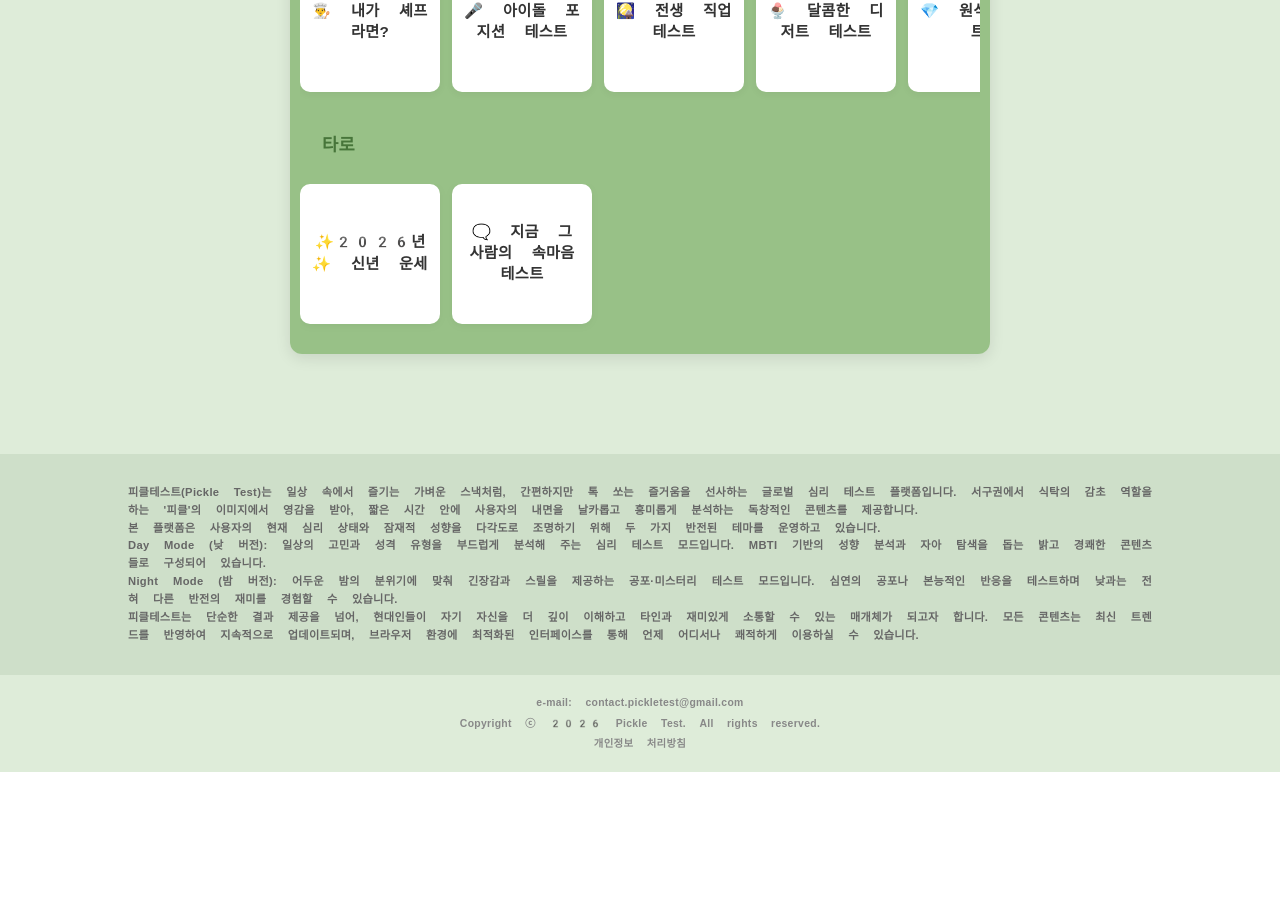
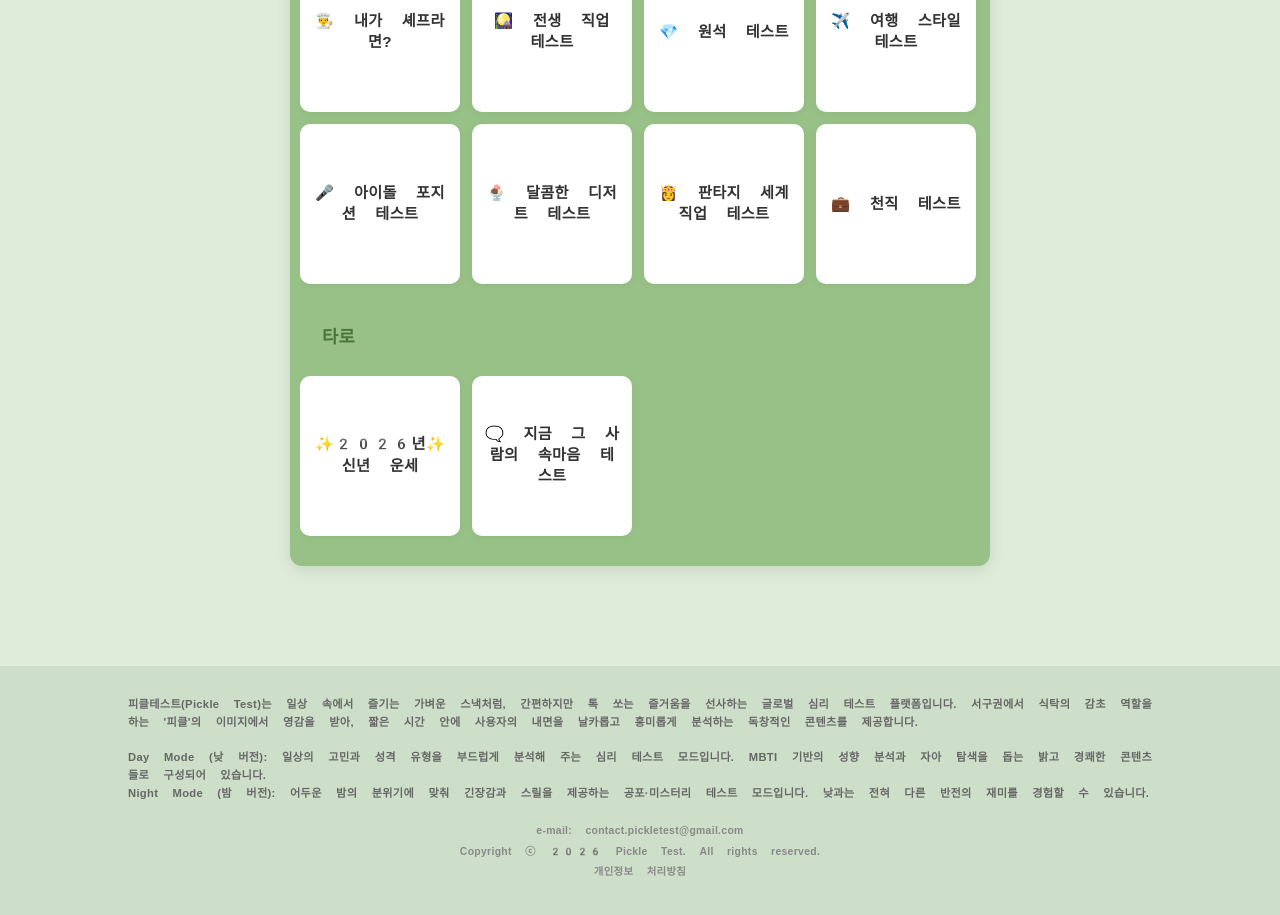
Before and after one commit to dahyeon777/pickle-test-nextjs, a Next.js app: page / in a window 1280 px wide. Shown: the part 559-1474 px from the top of the page. Before the commit the page ends 1331 px from the top, so only its background shows below. Built offline with nearby package versions, Linux system fonts and the light colour scheme; a web font is replaced by a local one.

Commit message:
style: 메인 페이지 아이템 크기 변경

```diff
--- a/src/app/FirstPage/page.module.css
+++ b/src/app/FirstPage/page.module.css
@@ -1,4 +1,4 @@
-/* 전체 레이아웃 설정 */
+/* --- 전체 레이아웃 설정 --- */
 .pageWrapper {
   width: 100%;
   min-height: 100vh;
@@ -43,13 +43,13 @@
   padding-left: 5px;
 }
 
-/* 밤 모드일 때 제목 색상을 흰색(아이보리)으로 변경하여 가독성 확보 */
+/* 밤 모드일 때 제목 색상 */
 .nightMode .rowTitle {
   color: #ffffff;
-  text-shadow: 1px 1px 4px rgba(0, 0, 0, 0.5); /* 어두운 배경에서 더 잘 보이게 그림자 추가 */
+  text-shadow: 1px 1px 4px rgba(0, 0, 0, 0.5);
 }
 
-/* 그리드 컨테이너 */
+/* --- 그리드 컨테이너 --- */
 .grid-container {
   z-index: 2;
   background-color: rgba(93, 157, 65, 0.541);
@@ -71,44 +71,56 @@
   box-shadow: 0 0 20px rgba(255, 0, 0, 0.15);
 }
 
-/* 가로 슬라이딩 행 및 스크롤바 설정 */
-.testRow,
+/* ⭐ 테스트 섹션: 가로 2행 슬라이딩 (Grid 적용) */
+.testRow {
+  display: grid;
+  grid-template-rows: repeat(2, 1fr); /* 2행 고정 */
+  grid-auto-flow: column; /* 아이템을 가로 방향으로 우선 배치 */
+  gap: 12px;
+  width: 100%;
+  overflow-x: auto;
+  padding-bottom: 15px;
+  -webkit-overflow-scrolling: touch;
+}
+
+/* ⭐ 타로 섹션: 가로 1행 슬라이딩 (Flex 적용) */
 .taroRow {
   display: flex;
   flex-direction: row;
   gap: 12px;
   width: 100%;
-  overflow-x: auto; /* 가로 스크롤 허용 */
-  padding-bottom: 15px; /* 스크롤바와 아이템 사이 간격 */
+  overflow-x: auto;
+  padding-bottom: 15px;
   -webkit-overflow-scrolling: touch;
 }
 
-/* 슬라이딩 바(스크롤바) 스타일링 */
+/* 슬라이딩 바(스크롤바) 공통 스타일링 */
 .testRow::-webkit-scrollbar,
 .taroRow::-webkit-scrollbar {
-  height: 6px; /* 스크롤바 두께 */
+  height: 6px;
 }
 
 .testRow::-webkit-scrollbar-track,
 .taroRow::-webkit-scrollbar-track {
-  background: rgba(0, 0, 0, 0.05); /* 스크롤바 뒷 배경 */
+  background: rgba(0, 0, 0, 0.05);
   border-radius: 10px;
 }
 
 .testRow::-webkit-scrollbar-thumb,
 .taroRow::-webkit-scrollbar-thumb {
-  background: rgba(255, 255, 255, 0.5); /* 스크롤바 막대 색상 */
+  background: rgba(255, 255, 255, 0.5);
   border-radius: 10px;
 }
 
 .nightMode .testRow::-webkit-scrollbar-thumb,
 .nightMode .taroRow::-webkit-scrollbar-thumb {
-  background: rgba(255, 255, 255, 0.3); /* 밤 모드 스크롤바 막대 */
+  background: rgba(255, 255, 255, 0.3);
 }
 
-/* 리스트 아이템 크기 고정 */
+/* 리스트 아이템 크기 고정 (Grid/Flex 공통 대응) */
 .grid-item {
-  flex: 0 0 140px;
+  flex: 0 0 160px; /* Flex(타로) 환경용 */
+  width: 160px; /* Grid(테스트) 환경용 */
   aspect-ratio: 1 / 1;
   position: relative;
   transition: transform 0.2s;
@@ -147,7 +159,7 @@
   line-height: 1.4;
 }
 
-/* --- 버튼 및 기타 레이아웃 (기존 유지) --- */
+/* --- 테마 전환 버튼 및 메인 영역 --- */
 .mainArea {
   position: relative;
   width: 100%;
@@ -156,14 +168,14 @@
   align-items: center;
 }
 
-.horrorButtonWrapper {
+.themeButtonWrapper {
   position: absolute;
   top: -45px;
   right: calc(50% - 350px + 10px);
   z-index: 20;
 }
 
-.horrorButton {
+.themeButton {
   display: flex;
   align-items: center;
   background-color: rgba(71, 117, 58, 0.85);
@@ -171,6 +183,12 @@
   border-radius: 25px;
   cursor: pointer;
   border: none;
+}
+
+.themeButtonText {
+  color: #eee;
+  font-size: 11px;
+  font-weight: 800;
 }
 
 .redLight {
@@ -191,12 +209,6 @@
   box-shadow: 0 0 8px #00ff00;
 }
 
-.horrorText {
-  color: #eee;
-  font-size: 11px;
-  font-weight: 800;
-}
-
 @keyframes blinkRed {
   0% {
     opacity: 0.4;
@@ -208,31 +220,35 @@
   }
 }
 
-.footer {
+/* --- 푸터 영역 --- */
+.footerSection {
   background-color: rgba(70, 105, 64, 0.1);
   padding: 30px 10%;
+}
+
+.footerDescription {
   color: #666;
   font-size: 0.7rem;
   line-height: 1.6;
   text-align: justify;
 }
 
-.footerContainer {
+.footerInfo {
   padding: 20px;
   display: flex;
   flex-direction: column;
   gap: 5px;
+  text-align: center;
 }
 
-.footerContainer p,
-.footerContainer a {
+.footerInfo p,
+.footerInfo a {
   color: #888;
   font-size: 0.65rem;
-  text-align: center;
   text-decoration: none;
 }
 
-/* 피클 아이콘 */
+/* --- 애니메이션 피클 아이콘 --- */
 .floatingPickle {
   position: fixed;
   width: 100px;
@@ -272,15 +288,15 @@
   animation-delay: -5s;
 }
 
-/* 반응형 모바일 */
+/* --- 반응형 모바일 --- */
 @media screen and (max-width: 850px) {
-  .horrorButtonWrapper {
+  .themeButtonWrapper {
     right: 5%;
   }
   .grid-container {
     width: 92%;
   }
-  .footer {
+  .footerSection {
     padding: 20px 5%;
   }
 }
--- a/src/app/FirstPage/page.tsx
+++ b/src/app/FirstPage/page.tsx
@@ -15,7 +15,7 @@ function FirstPage() {
 
   const isNight = theme === "night";
 
-  // 테마 전환 함수
+  // 테마 전환 함수 (Night <-> Day)
   const handleToggleTheme = () => {
     if (isNight) {
       setMode("day", "test");
@@ -30,6 +30,8 @@ function FirstPage() {
    * @param type 'test' | 'taro'
    */
   const renderGridItems = (dataList: any[], type: "test" | "taro") => {
+    if (!dataList || dataList.length === 0) return null;
+
     return dataList.map(({ id, title }, index) => (
       <div className={styles["grid-item"]} key={`${type}-${id}-${index}`}>
         <Link
@@ -74,13 +76,13 @@ function FirstPage() {
       </div>
 
       <main className={styles.mainArea}>
-        {/* 테마 스위치 버튼 */}
-        <div className={styles.horrorButtonWrapper}>
-          <button className={styles.horrorButton} onClick={handleToggleTheme}>
+        {/* 테마 스위치 버튼 (변수명 일원화) */}
+        <div className={styles.themeButtonWrapper}>
+          <button className={styles.themeButton} onClick={handleToggleTheme}>
             <div
               className={isNight ? styles.greenLight : styles.redLight}
             ></div>
-            <span className={styles.horrorText}>
+            <span className={styles.themeButtonText}>
               {isNight ? "Day" : "Night"}
             </span>
           </button>
@@ -89,16 +91,17 @@ function FirstPage() {
         {/* 데이터 리스트 영역 */}
         <div className={styles["grid-container"]}>
           {isNight ? (
-            /* [밤 모드] - 현재는 테스트만 존재하지만 추후 타로 등 확장 가능 구조 */
+            /* [Night 버전] - 테스트(2행)와 타로(1행) */
             <>
               <h3 className={styles.rowTitle}>테스트</h3>
               <div className={styles.testRow}>
                 {renderGridItems(TotalDataStore.night.test, "test")}
               </div>
-              {/* 밤 버전 타로 데이터가 생기면 여기에 추가 가능 */}
-              {TotalDataStore.night.taro.length > 0 && (
+
+              {/* 밤 버전 타로 데이터가 있을 경우에만 렌더링 */}
+              {TotalDataStore.night.taro && TotalDataStore.night.taro.length > 0 && (
                 <>
-                  <h3 className={styles.rowTitle}>밤의 타로</h3>
+                  <h3 className={styles.rowTitle}>타로</h3>
                   <div className={styles.taroRow}>
                     {renderGridItems(TotalDataStore.night.taro, "taro")}
                   </div>
@@ -106,7 +109,7 @@ function FirstPage() {
               )}
             </>
           ) : (
-            /* [낮 모드] - 테스트와 타로 섹션 구분 */
+            /* [Day 버전] - 테스트(2행)와 타로(1행) */
             <>
               <h3 className={styles.rowTitle}>테스트</h3>
               <div className={styles.testRow}>
@@ -122,33 +125,24 @@ function FirstPage() {
         </div>
       </main>
 
-      <section className={styles.section}></section>
-
-      {/* 푸터 영역 */}
-      <p className={styles.footer}>
+      {/* 푸터 설명 영역 */}
+      <div className={styles.footerSection}>
+        <p className={styles.footerDescription}>
           피클테스트(Pickle Test)는 일상 속에서 즐기는 가벼운 스낵처럼, 간편하지만
           톡 쏘는 즐거움을 선사하는 글로벌 심리 테스트 플랫폼입니다. 서구권에서
           식탁의 감초 역할을 하는 '피클'의 이미지에서 영감을 받아, 짧은 시간 안에
           사용자의 내면을 날카롭고 흥미롭게 분석하는 독창적인 콘텐츠를 제공합니다.
           <br />
-        본 플랫폼은 사용자의 현재 심리 상태와 잠재적 성향을 다각도로 조명하기
-        위해 두 가지 반전된 테마를 운영하고 있습니다.
           <br />
           Day Mode (낮 버전): 일상의 고민과 성격 유형을 부드럽게 분석해 주는 심리
           테스트 모드입니다. MBTI 기반의 성향 분석과 자아 탐색을 돕는 밝고 경쾌한
           콘텐츠들로 구성되어 있습니다.
           <br />
           Night Mode (밤 버전): 어두운 밤의 분위기에 맞춰 긴장감과 스릴을 제공하는
-        공포·미스터리 테스트 모드입니다. 심연의 공포나 본능적인 반응을
-        테스트하며 낮과는 전혀 다른 반전의 재미를 경험할 수 있습니다.
-        <br />
-        피클테스트는 단순한 결과 제공을 넘어, 현대인들이 자기 자신을 더 깊이
-        이해하고 타인과 재미있게 소통할 수 있는 매개체가 되고자 합니다. 모든
-        콘텐츠는 최신 트렌드를 반영하여 지속적으로 업데이트되며, 브라우저 환경에
-        최적화된 인터페이스를 통해 언제 어디서나 쾌적하게 이용하실 수 있습니다.
+          공포·미스터리 테스트 모드입니다. 낮과는 전혀 다른 반전의 재미를 경험할 수 있습니다.
         </p>
 
-      <div className={styles.footerContainer}>
+        <div className={styles.footerInfo}>
           <p>e-mail: contact.pickletest@gmail.com</p>
           <p>Copyright ⓒ 2026 Pickle Test. All rights reserved.</p>
           <p>
@@ -156,6 +150,7 @@ function FirstPage() {
           </p>
         </div>
       </div>
+    </div>
   );
 }
 
```
Lines whose indentation alone changed are shown as unchanged.
